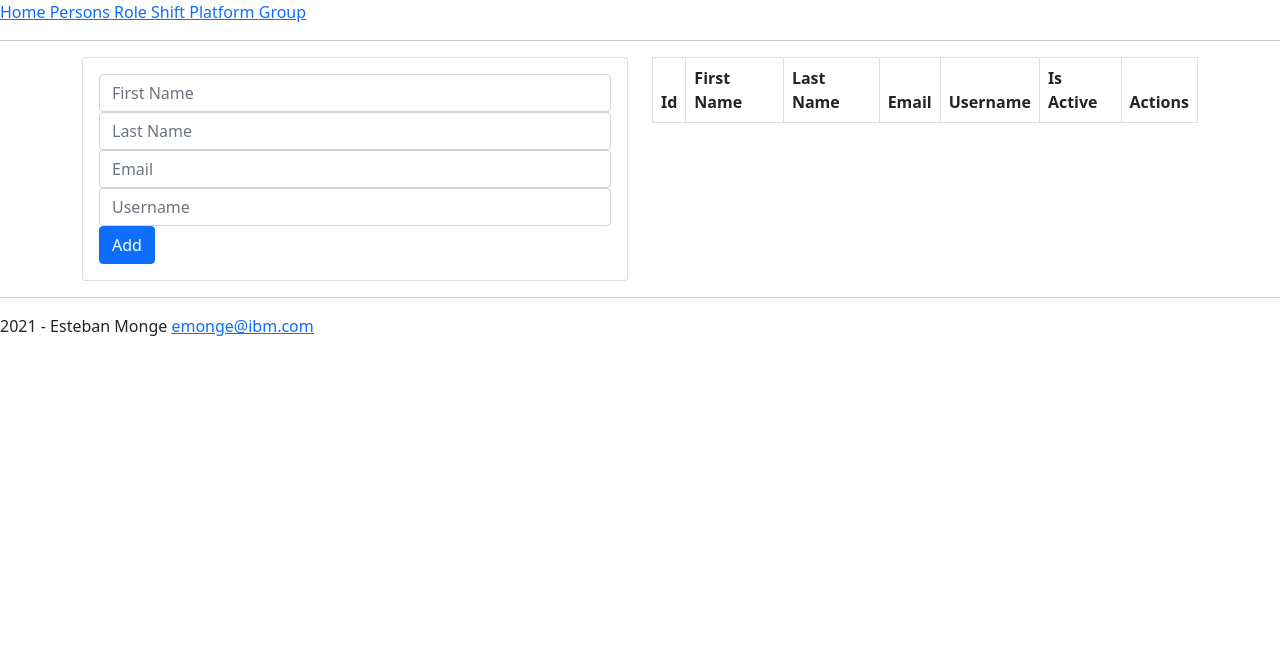
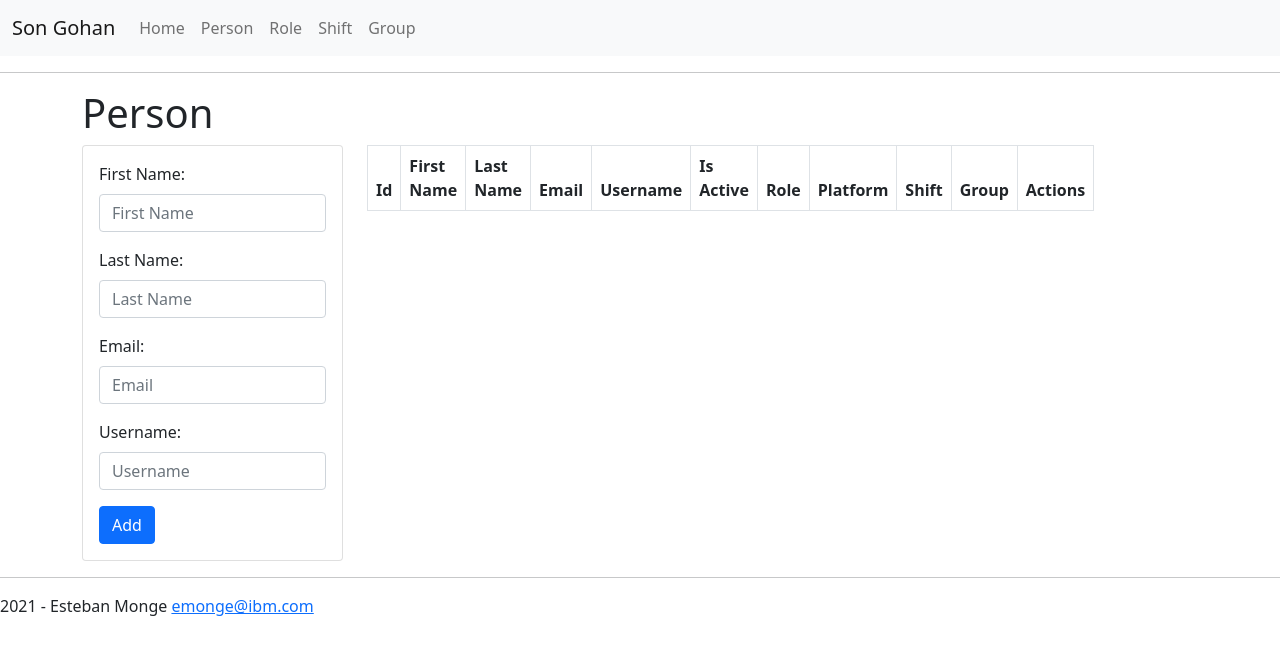
Before and after one commit to EstebanMonge/flask-crud, a Flask app: page /person in a window 1280 px wide. Shown: the top 655 px of the page. Run offline with Flask 2, Linux system fonts and the light colour scheme; data that the repository does not hold is empty; some libraries are stand-ins or nearby versions.

Commit message:
third commit

```diff
--- a/app/routes.py
+++ b/app/routes.py
@@ -1,6 +1,9 @@
 from flask import render_template, request, redirect
 from app import app, db
 from app.models import Person
+from app.models import Group
+from app.models import Role
+from app.models import Shift
 
 jedi = "of the jedi"
 
@@ -51,7 +54,7 @@ def add():
             person = Person(fname = fname, lname = lname, email = email, username = username, is_active = is_active)
             db.session.add(person)
             db.session.commit()
-            return redirect('/')
+            return redirect('/person')
 
     return "of the jedi"
 
@@ -71,7 +74,7 @@ def delete(id):
         if person:
             db.session.delete(person)
             db.session.commit()
-        return redirect('/')
+        return redirect('/person')
 
     return "of the jedi"
 
@@ -82,7 +85,7 @@ def turn(id):
         if person:
             person.is_active = not person.is_active
             db.session.commit()
-        return redirect('/')
+        return redirect('/person')
 
     return "of the jedi"
 
--- a/app/web/templates/base.html
+++ b/app/web/templates/base.html
@@ -3,7 +3,7 @@
 <head>
     <meta charset="UTF-8">
     <title>Son Gohan</title>
-    <link rel="stylesheet" href="bootstrap/css/bootstrap.min.css">
+    <link rel="stylesheet" href="{{base_url}}/bootstrap/css/bootstrap.min.css">
 </head>
 <body>
 {% include "header.html" %}
--- a/app/web/templates/header.html
+++ b/app/web/templates/header.html
@@ -1,8 +1,26 @@
-<div>
-    <a href="/"> Home </a>
-    <a href="/person"> Persons </a>
-    <a href="/role"> Role </a>
-    <a href="/shift"> Shift </a>
-    <a href="/platform"> Platform </a>
-    <a href="/group"> Group </a>
-</div>
+<nav class="navbar navbar-expand-lg navbar-light bg-light">
+  <div class="container-fluid">
+    <a class="navbar-brand" href="#">Son Gohan</a>
+    <button class="navbar-toggler" type="button" data-bs-toggle="collapse" data-bs-target="#navbarSupportedContent" aria-controls="navbarSupportedContent" aria-expanded="false" aria-label="Toggle navigation">
+      <span class="navbar-toggler-icon"></span>
+    </button>
+    <div class="collapse navbar-collapse" id="navbarSupportedContent">
+      <ul class="navbar-nav me-auto mb-2 mb-lg-0">
+        <li class="nav-item">
+          <a class="nav-link" href="/">Home</a>
+        </li>
+        <li class="nav-item">
+          <a class="nav-link" href="/person">Person</a>
+        </li>
+        <li class="nav-item">
+          <a class="nav-link" href="/role">Role</a>
+        </li>
+        <li class="nav-item">
+          <a class="nav-link" href="/shift">Shift</a>
+        </li>
+        <li class="nav-item">
+          <a class="nav-link" href="/group">Group</a>
+        </li>
+    </div><!-- navbarSupportedContent -->
+  </div><!-- container-fluid -->
+</nav>
--- a/app/web/templates/index.html
+++ b/app/web/templates/index.html
@@ -1,5 +1,11 @@
 {% if request.endpoint == 'person' %}
 {% include "person.html" %}
+{% elif request.endpoint == 'role' %}
+{% include "role.html" %}
+{% elif request.endpoint == 'shift' %}
+{% include "shift.html" %}
+{% elif request.endpoint == 'group' %}
+{% include "group.html" %}
 {% else %}
 {% include "content.html" %}
 {% endif %}
--- a/app/web/templates/person.html
+++ b/app/web/templates/person.html
@@ -4,20 +4,25 @@
 
 <div class="container">
     <div class="row">
-        <div class="col-md-6">
+        <h1>Person</h1>
+        <div class="col-md-3">
             <div class="card">
                 <div class="card-body">
                     <form action="/add_person" method="post">
-                        <div class="form-group">
+                        <div class="mb-3">
+                            <label for="fname" class="form-label">First Name:</label>
                             <input class="form-control" type="text" name="fname" placeholder="First Name" required>
                         </div>
-                        <div class="form-group">
+                        <div class="mb-3">
+                            <label for="lname" class="form-label">Last Name:</label>
                             <input class="form-control" type="text" name="lname" placeholder="Last Name" required>
                         </div>
-                        <div class="form-group">
-                            <input class="form-control" type="text" name="email" placeholder="Email" required>
+                        <div class="mb-3">
+                            <label for="email" class="form-label">Email:</label>
+                            <input class="form-control" type="email" name="email" placeholder="Email" required>
                         </div>
-                        <div class="form-group">
+                        <div class="mb-3">
+                            <label for="username" class="form-label">Username:</label>
                             <input class="form-control" type="text" name="username" placeholder="Username" required>
                         </div>
                         <button class="btn btn-primary" type="submit">
@@ -27,7 +32,7 @@
                 </div><!--card-body" -->
             </div><!-- card -->
         </div><!-- col-md-6 -->
-        <div class="col-md-6">
+        <div class="col-md-3">
             <table class="table table-bordered table-hover">
                 <thead>
                 <tr>
@@ -37,6 +42,10 @@
                     <th>Email</th>
                     <th>Username</th>
                     <th>Is Active</th>
+                    <th>Role</th>
+                    <th>Platform</th>
+                    <th>Shift</th>
+                    <th>Group</th>
                     <th>Actions</th>
                 </tr>
                 </thead>
@@ -49,8 +58,12 @@
                     <td>{{ person.email }}</td>
                     <td>{{ person.username }}</td>
                     <td>{{ person.is_active }}</td>
+                    <td>{{ person.role }}</td>
+                    <td>{{ person.platform }}</td>
+                    <td>{{ person.shift }}</td>
+                    <td>{{ person.group }}</td>
                     <td>
-                        <a class="{{ 'btn btn-success' if person.status else 'btn btn-dark'}}"
+                        <a class="{{ 'btn btn-success' if person.is_active else 'btn btn-dark'}}"
                            href="/turn_person/{{ person.person_id }}">
                            Activate/Deactivate
                         </a>
--- a/app/web/templates/update_person.html
+++ b/app/web/templates/update_person.html
@@ -4,7 +4,6 @@
 
 <div class="container">
     <div class="row">
-
         <div class="col-md-12">
             <div class="card">
                 <div class="card-body">
@@ -33,5 +32,4 @@
         </div>
     </div>
 </div>
-
 {% endblock %}
```
Also changed, not shown: app/web/templates/group.html (added, +56 -0 lines), app/web/templates/role.html (added, +56 -0 lines), app/web/templates/shift.html (added, +56 -0 lines).
